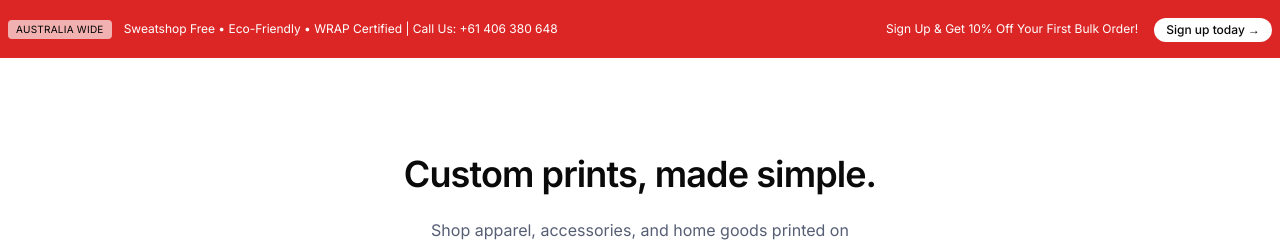
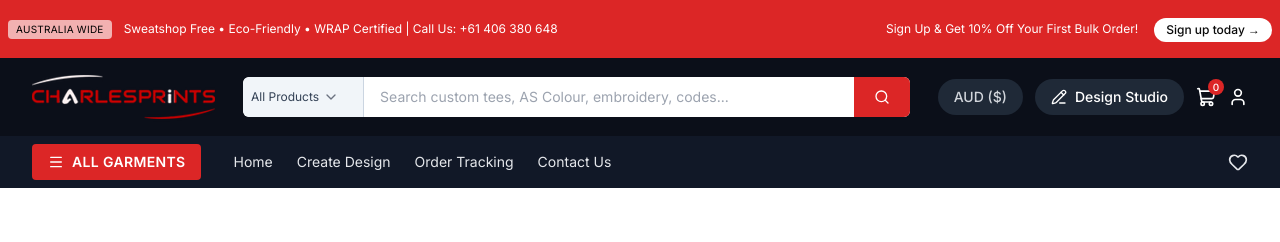
Before and after one commit to faysalahmeddudly/charlsprint, a Next.js app: page / in a window 1280 px wide. Shown: the top 242 px of the page. Built offline with nearby package versions, Linux system fonts and the light colour scheme.

Commit message:
fix:navbar design

```diff
--- a/src/components/layout/navbar.tsx
+++ b/src/components/layout/navbar.tsx
@@ -1,18 +1,25 @@
-import { ShoppingCart } from "lucide-react";
+import {
+  ChevronDown,
+  Heart,
+  Menu,
+  PencilLine,
+  Search,
+  ShoppingCart,
+  User,
+} from "lucide-react";
+import LogoComp from "../shared/logoComp";
+import { Input } from "../ui/input";
 
 export function Navbar() {
   const navLinks = [
     { href: "/", label: "Home" },
-    { href: "/shop", label: "Shop" },
-    { href: "/contact", label: "Contact" },
-    { href: "/order-tracking", label: "Track Order" },
+    { href: "/create-design", label: "Create Design" },
+    { href: "/order-tracking", label: "Order Tracking" },
+    { href: "/contact", label: "Contact Us" },
   ];
 
   return (
     <header className="">
-
-
-
       <div className="bg-[#DC2626] ">
         <div className="max-w-[1440px] mx-auto px-2 py-4 ">
           {/* nav header */}
@@ -37,38 +44,95 @@ export function Navbar() {
                   <button className="rounded-full  px-3 py-1 bg-white  text-xs font-medium whitespace-nowrap">
                     Sign up today →
                   </button>
-
-
                 </div>
-
               </div>
             </div>
           </div>
         </div>
       </div>
 
+      {/* navbar */}
+      <nav>
+        <div className="bg-[#0B0F19]">
+          <div className="max-w-[1216px] mx-auto  gap-3 py-2 flex items-center justify-between">
+            {/* logo div */}
+
+            <div className="shrink-0">
+              <LogoComp className={""} src={"/logo2.png"}></LogoComp>
+            </div>
+
+            {/* input div */}
+            <div className="flex-1 max-w-[720px] px-4">
+              <div className="flex h-10 items-stretch overflow-hidden rounded-[6px] bg-white">
+                <button className="flex items-center gap-1 shrink-0 rounded-l-[6px] border-r border-[#CBD5E1] bg-[#F1F5F9] py-2 pr-6 pl-2 text-xs leading-4 font-normal text-[#334155] whitespace-nowrap">
+                  All Products
+                  <ChevronDown className="size-4 text-[#6B7280]" />
+                </button>
+                <Input
+                  placeholder="Search custom tees, AS Colour, embroidery, codes..."
+                  className="h-auto flex-1 rounded-none border-0 bg-white px-4 text-sm placeholder:text-[#9CA3AF] focus-visible:ring-0"
+                />
+                <button className="flex items-center justify-center shrink-0 bg-[#DC2626] px-5">
+                  <Search className="size-4 text-white" />
+                </button>
+              </div>
+            </div>
+
+            {/* icons link page */}
+            <div className="flex items-center gap-3">
+              <button className="rounded-full bg-[#1F2937] px-4 py-2 text-sm font-medium text-[#D1D5DB] whitespace-nowrap">
+                AUD ($)
+              </button>
+              <button className="flex items-center gap-2 rounded-full bg-[#1F2937] px-4 py-2 text-sm font-medium text-white whitespace-nowrap">
+                <PencilLine className="size-4" />
+                Design Studio
+              </button>
+              <button className="relative flex items-center justify-center">
+                <ShoppingCart className="size-5 text-white" />
+                <span className="absolute -top-2 -right-2 flex size-4 items-center justify-center rounded-full bg-[#DC2626] text-[10px] font-medium text-white">
+                  0
+                </span>
+              </button>
+              <button className="flex items-center justify-center">
+                <User className="size-5 text-white" />
+              </button>
+            </div>
+          </div>
+        </div>
 
 
-        {/* navbar */}
-        <nav className="bg-[#0B0F19px]">
+{/* order design */}
 
+        <div className="bg-[#111827]">
+          <div className="max-w-[1216px] mx-auto gap-3 py-2 flex items-center justify-between">
+            <div className="flex items-center gap-8">
+              <button className="flex items-center gap-2 rounded bg-[#DC2626] px-4 py-2 text-sm font-semibold tracking-wide text-white uppercase whitespace-nowrap">
+                <Menu className="size-4" />
+                All Garments
+              </button>
 
-<div className="max-w-[1216px] flex justify between">
+              <div className="flex items-center gap-6">
+                {navLinks.map((link) => (
+                  <a
+                    key={link.href}
+                    href={link.href}
+                    className="text-sm font-normal text-[#E5E7EB] hover:text-white"
+                  >
+                    {link.label}
+                  </a>
+                ))}
+              </div>
+            </div>
 
-<div></div>
+            <button className="flex items-center justify-center">
+              <Heart className="size-5 text-[#E5E7EB]" />
+            </button>
+          </div>
+        </div>
 
 
 
-
-
-</div>
-
       </nav>
-
-
-
-
-
     </header>
   );
 }
--- a/src/components/shared/logoComp.jsx
+++ b/src/components/shared/logoComp.jsx
@@ -3,15 +3,16 @@ import clsx from "clsx";
 
 export const LogoComp = ({
   className,
-  width = 120,
-  height = 40,
+  width = 183,
+  height = 62,
   alt = "Logo",
   priority = false,
+  src="/logo.png",
   ...rest
 }) => {
   return (
     <Image
-      src="/logo.png"
+      src={src}
       alt={alt}
       width={width}
       height={height}
```
Also changed, not shown: public/logo2.png (added). Lines whose indentation alone changed are shown as unchanged.
